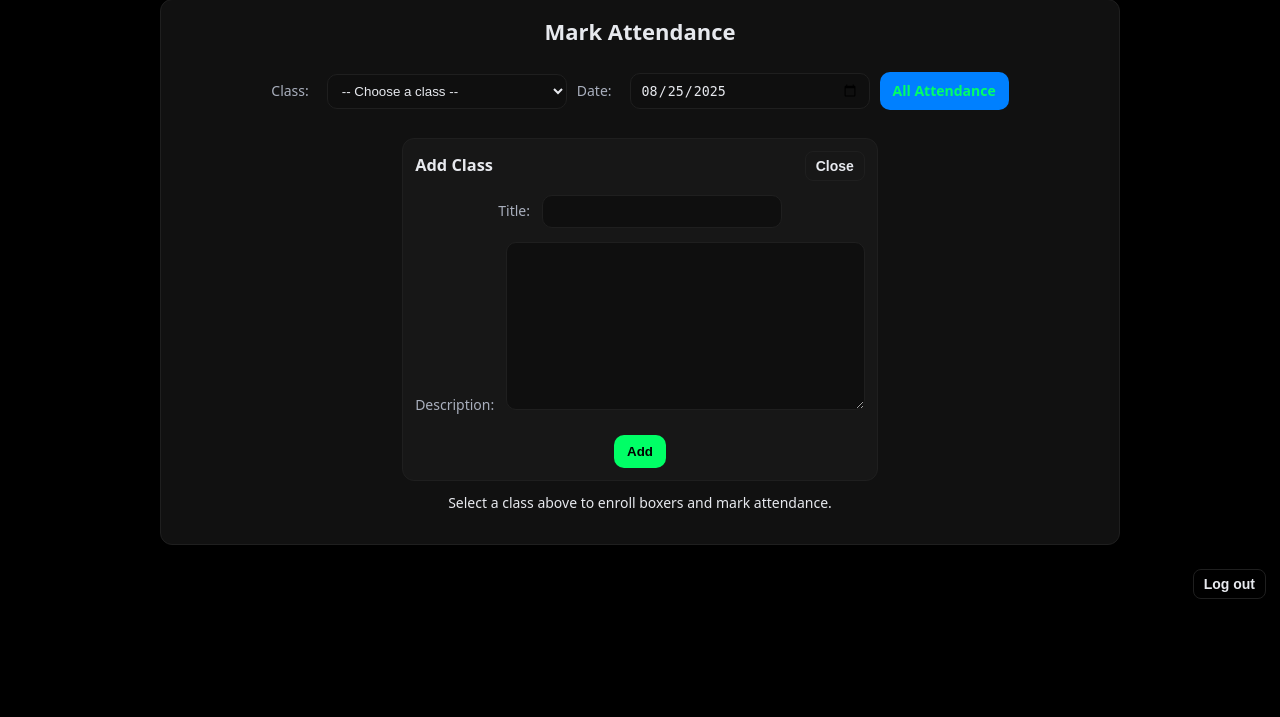
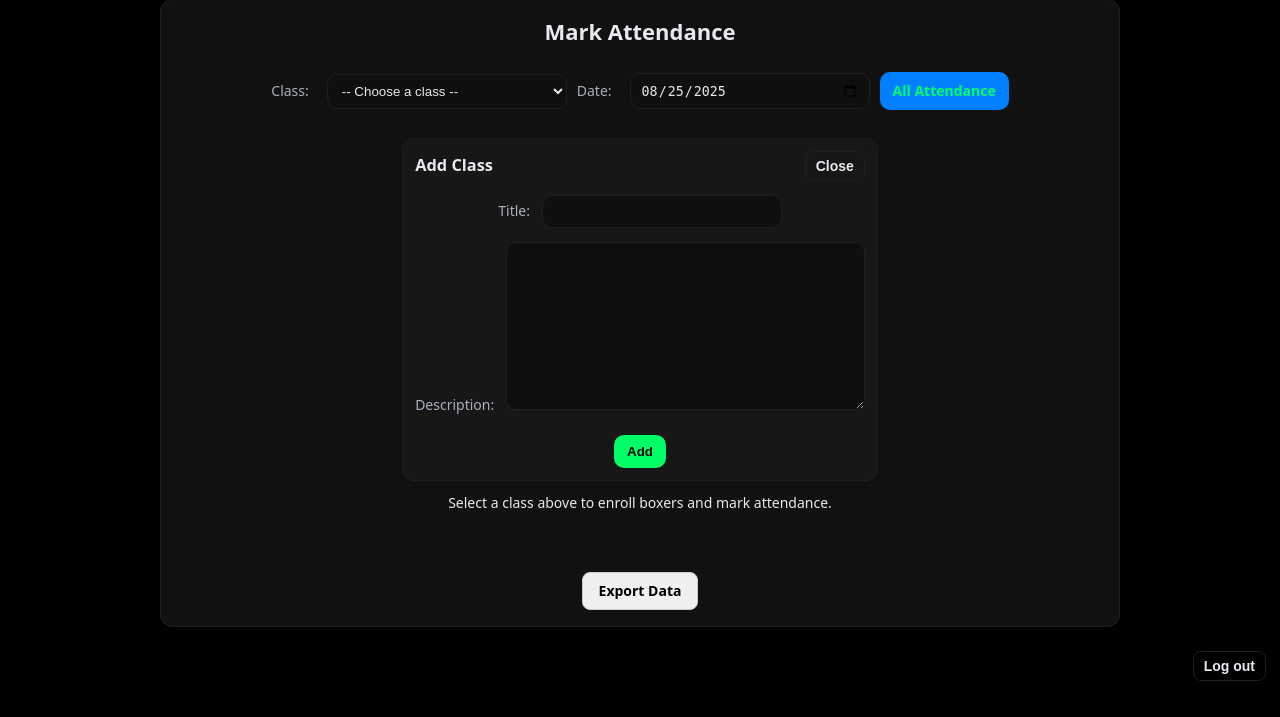
Before and after one commit to lionheart996/Boxer-Manager, a Django app: page /attendance/mark/ in a window 1280 px wide. Shown: the part 83-800 px from the top of the page. Run offline with Django 5.2, Linux system fonts and the light colour scheme; the visitor is signed in with stand-in values (Sample User, id 1); data comes from the database, SQL or seed files in the repository; data that the repository does not hold is empty; parts of the project's set-up code (start-up, migrations or seed data) failed here and were passed over.

Commit message:
Show Export Data button in mark attendance

```diff
--- a/templates/attendance/mark_attendance.html
+++ b/templates/attendance/mark_attendance.html
@@ -131,17 +131,25 @@
   {% else %}
     <p>Select a class above to enroll boxers and mark attendance.</p>
   {% endif %}
+
+  <!-- Always show Export button -->
+  <div style="text-align: right; margin-top: 2rem;">
+    <a href="{% url 'export_form' %}{% if selected_class %}?class_id={{ selected_class.id }}{% endif %}"
+       class="btn"
+       style="color: black; background: #f0f0f0; border: 1px solid #ccc; border-radius: 8px; padding: 0.5rem 1rem; font-weight: 600; text-decoration: none;">
+      Export Data
+    </a>
+  </div>
 </div>
+
 
 <style>
 .selector-bar { gap:10px; margin-bottom:16px; flex-wrap:wrap; }
 
-/* Add class panel (minimal, clean) */
 .add-class-panel[hidden] { display:none; }
 .add-class-card { padding:12px; border:1px solid var(--border); border-radius:12px; background:var(--panel-2); }
 .add-class-head { display:flex; align-items:center; gap:10px; margin-bottom:8px; }
 
-/* Enroll list & Attendance (kept tidy) */
 .enroll-card{ padding:12px; border:1px solid var(--border); border-radius:12px; margin:16px 0; background:var(--panel-2); }
 .enroll-form{ display:grid; gap:10px; margin-bottom:10px; }
 .enrolled-list{ list-style:none; padding:0; margin:0; display:grid; gap:8px; }
@@ -176,7 +184,6 @@
 </style>
 
 <script>
-  // Toggle Add Class panel (button only visible when a class is selected)
   document.addEventListener("DOMContentLoaded", () => {
     const btn   = document.getElementById("add-class-toggle");
     const panel = document.getElementById("add-class-panel");
@@ -199,7 +206,6 @@
     }
   });
 
-  // Auto-select Present when typing weight
   document.addEventListener('input', e => {
     if(e.target.name && e.target.name.startsWith('weight_')){
       const id = e.target.name.split('_')[1];
@@ -208,7 +214,6 @@
     }
   });
 
-  // Toggle excused based on Absent/Present
   document.addEventListener('change', e => {
     if(e.target.type === 'radio' && e.target.name.startsWith('attendance_')){
       const id = e.target.name.split('_')[1];
@@ -220,7 +225,6 @@
     }
   });
 
-  // Initialize excused states on load
   document.querySelectorAll('[name^="attendance_"][value="Absent"]').forEach(radio=>{
     const id = radio.name.split('_')[1];
     const excused = document.querySelector(`input[name="excused_${id}"]`);
```
